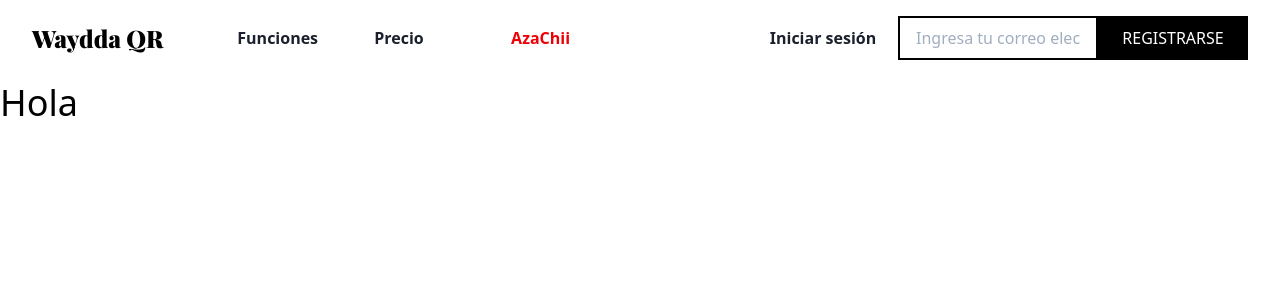
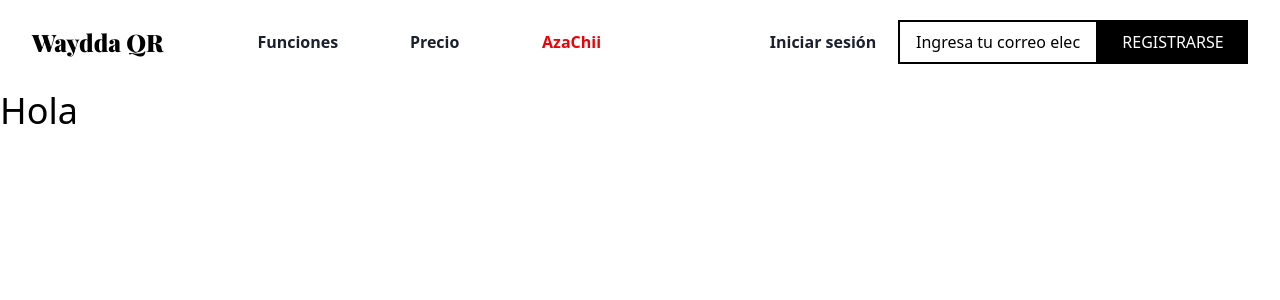
Before and after one commit to schorts99/waydda_frontend, a Next.js app: page / in a window 1280 px wide. Shown: the top 300 px of the page. Built offline with nearby package versions, Linux system fonts and the light colour scheme.

Commit message:
feat: 404 init

```diff
--- a/components/Headers/UnAuthenticaed/index.jsx
+++ b/components/Headers/UnAuthenticaed/index.jsx
@@ -17,14 +17,18 @@ import Link from "next/link";
 
 export default function UnAuthenticatedHeader({elements}) {
 	return (
-		<header className="grid grid-cols-12 gap-4 px-8 bg-white py-4 items-center">
+		<header className="grid grid-cols-12 gap-4 px-8 bg-white py-5 items-center">
 			<div className="col-span-2">
-				<h2 className="font-title text-2xl font-extrabold">Waydda QR</h2>
+				<h2 className="font-title text-2xl font-extrabold">
+					<Link href="/">
+						<a>Waydda QR</a>
+					</Link>
+				</h2>
 			</div>
 			<div className="col-span-4">
 				<div className="grid grid-cols-12 gap-4">
 					{elements.map((item, k) => (
-						<div key={k} className="col-span-4">
+						<div key={k} className="col-span-4 text-center">
 							<Link href={item.href}>
 								<a
 									className={`text-gray-900 font-semibold ${item.featured ? "text-red-principal" : ""}`}>{item.title}</a>
@@ -41,7 +45,8 @@ export default function UnAuthenticatedHeader({elements}) {
 						</Link>
 					</div>
 					<div className="col-span-4">
-						<input type="email" className="border-black w-full border-2 px-4 py-2 focus:border-none focus:outline-none"
+						<input type="email"
+						       className="border-black w-full border-2 placeholder-black px-4 py-2 focus:border-none focus:outline-none"
 						       placeholder="Ingresa tu correo electrónico"/>
 					</div>
 					<div className="col-span-3 h-full">
--- /dev/null
+++ b/pages/404.js
@@ -0,0 +1,30 @@
+/*
+ * Copyright (c) AzaChii and its affiliates. All Rights Reserved.
+ *
+ * Unauthorized copying of this file, via any medium is strictly prohibited
+ *
+ * Proprietary and confidential
+ *
+ * Written by Angel Mendez <hello@azachii.dev>, Jun 2020
+ *
+ * https://azachii.dev
+ *
+ * LICENSE file in the root directory of this source tree.
+ */
+
+import Head from "next/head";
+
+export default function NotFoundPage() {
+	return (
+		<>
+			<Head>
+				<title>Página no encontrada | Waydda</title>
+			</Head>
+			<div className="grid grid-cols-12 h-screen items-center">
+				<div className="col-span-10 col-start-2 text-center">
+					<h1 className="text-6xl font-title font-extrabold">404</h1>
+				</div>
+			</div>
+		</>
+	)
+}
```
